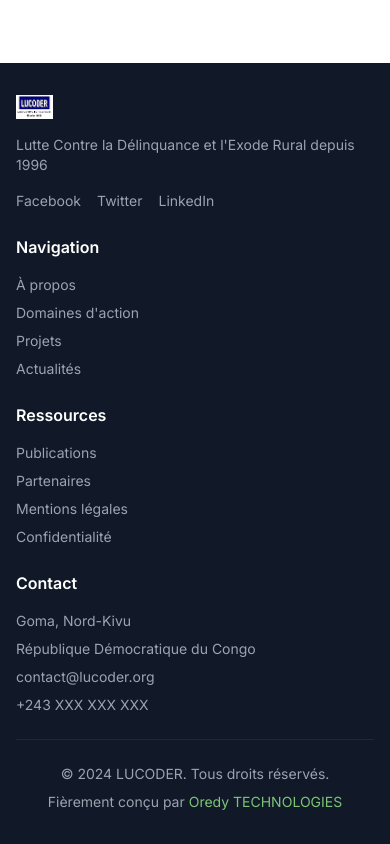
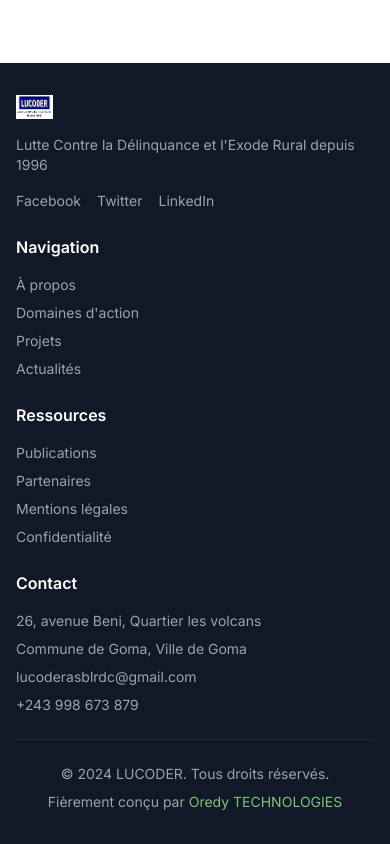
Before and after one commit to oredytech/lucoder-vision-web, a React (Vite) app: page /a-propos in a window 390 px wide. Shown: the part 6144-6988 px from the top of the page. Built offline with nearby package versions, Linux system fonts and the light colour scheme.

Commit message:
Update contact information
Update contact details across the site, including address, email, and phone numbers.

```diff
--- a/src/components/Layout.tsx
+++ b/src/components/Layout.tsx
@@ -117,10 +117,10 @@ const Layout = ({ children }: LayoutProps) => {
             <div>
               <h4 className="text-base sm:text-lg font-semibold mb-4">Contact</h4>
               <div className="text-gray-400 space-y-2 text-sm sm:text-base">
-                <p>Goma, Nord-Kivu</p>
-                <p>République Démocratique du Congo</p>
-                <p className="break-all">contact@lucoder.org</p>
-                <p>+243 XXX XXX XXX</p>
+                <p>26, avenue Beni, Quartier les volcans</p>
+                <p>Commune de Goma, Ville de Goma</p>
+                <p className="break-all">lucoderasblrdc@gmail.com</p>
+                <p>+243 998 673 879</p>
               </div>
             </div>
           </div>
--- a/src/pages/Contact.tsx
+++ b/src/pages/Contact.tsx
@@ -18,17 +18,17 @@ const Contact = () => {
     {
       icon: <MapPin className="h-6 w-6 text-[#7cc576]" />,
       title: "Adresse",
-      content: ["Avenue Kinyamasika, Quartier Himbi", "Goma, Nord-Kivu", "République Démocratique du Congo"]
+      content: ["26, avenue Beni, Quartier les volcans", "Commune de Goma, Ville de Goma", "République Démocratique du Congo"]
     },
     {
       icon: <Phone className="h-6 w-6 text-[#7cc576]" />,
       title: "Téléphone",
-      content: ["+243 XXX XXX XXX", "+243 XXX XXX XXX"]
+      content: ["+243 998 673 879", "+243 998 398 514"]
     },
     {
       icon: <Mail className="h-6 w-6 text-[#7cc576]" />,
       title: "Email",
-      content: ["contact@lucoder.org", "info@lucoder.org"]
+      content: ["lucoderasblrdc@gmail.com", "lucoderasbl8@gmail.com"]
     },
     {
       icon: <Clock className="h-6 w-6 text-[#7cc576]" />,
```
